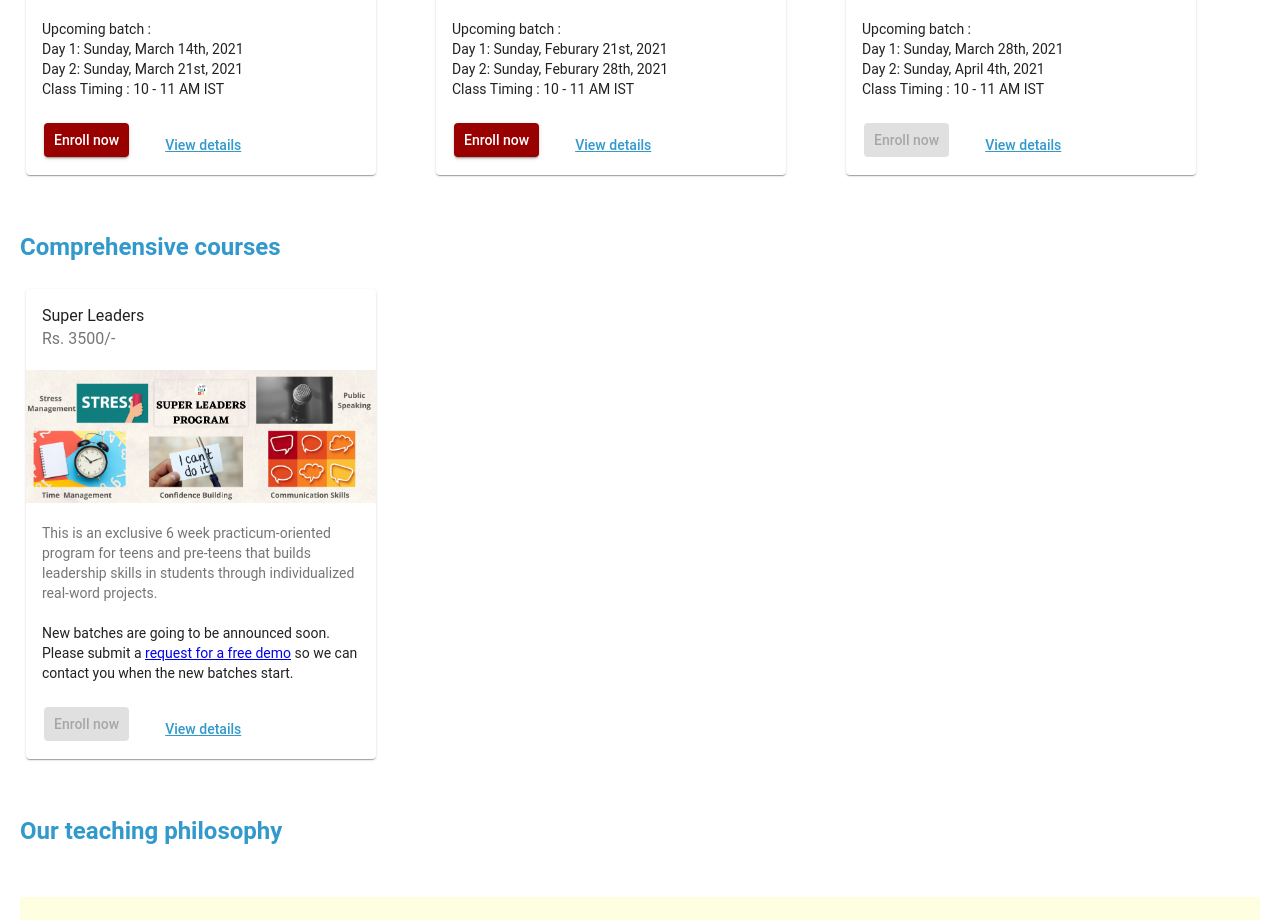
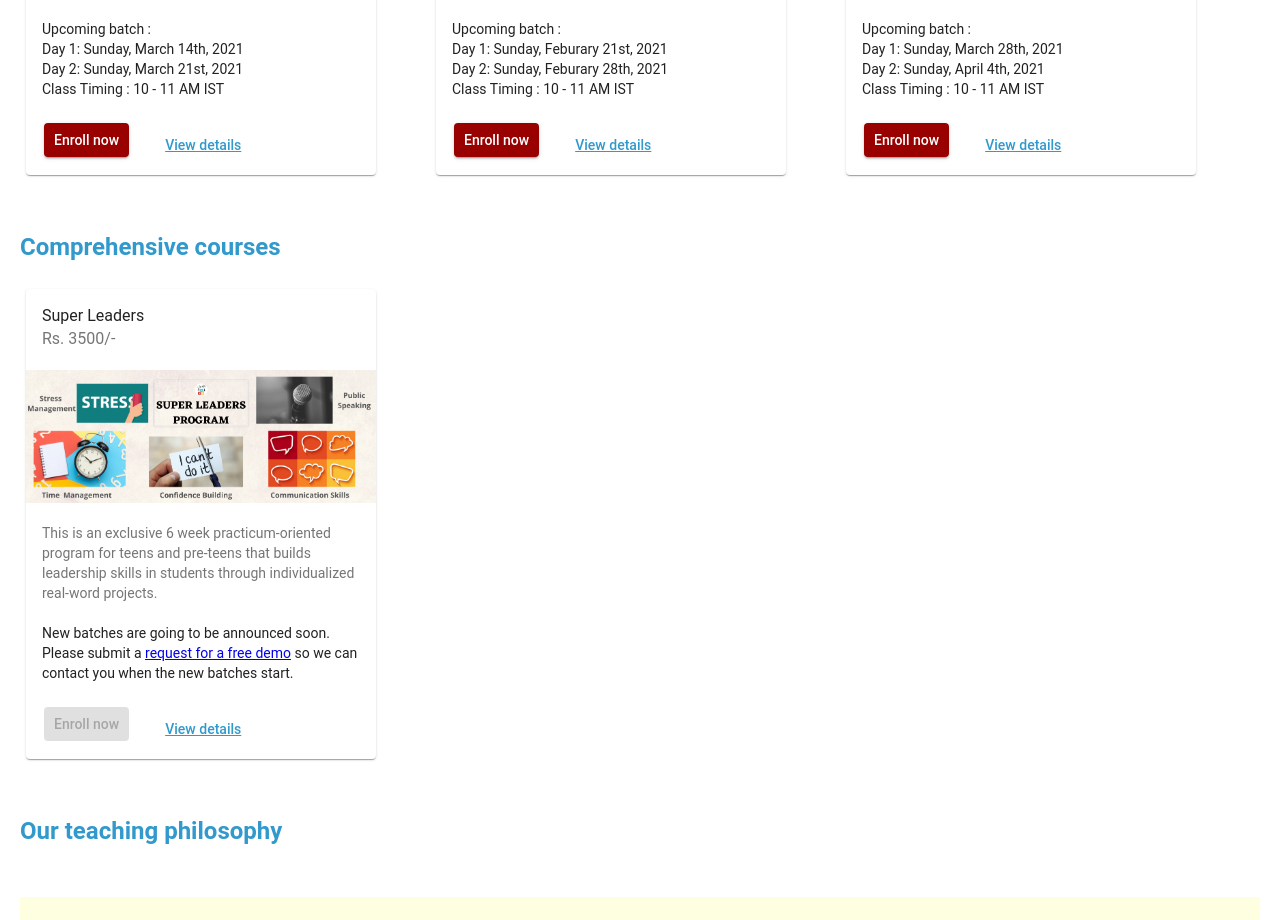
Before and after one commit to khyatith/lifekiabc, a React (Create React App) app: page / in a window 1280 px wide. Shown: the part 920-1840 px from the top of the page. Built offline with nearby package versions, Linux system fonts and the light colour scheme; what webfontloader would draw is missing.

Commit message:
Update payment link

```diff
--- a/src/data/programs.js
+++ b/src/data/programs.js
@@ -72,6 +72,7 @@ export const MINI_COURSES = [{
   endDate: "Sunday, April 4th, 2021",
   timing: "10 - 11 AM IST",
   minidescription: "This mini-course is a 2 day course.",
+  paymentLink: 'https://imjo.in/d4XDQf',
   benefits: [
     "Improves quality of work",
     "Supports faster goal achievement",
```
